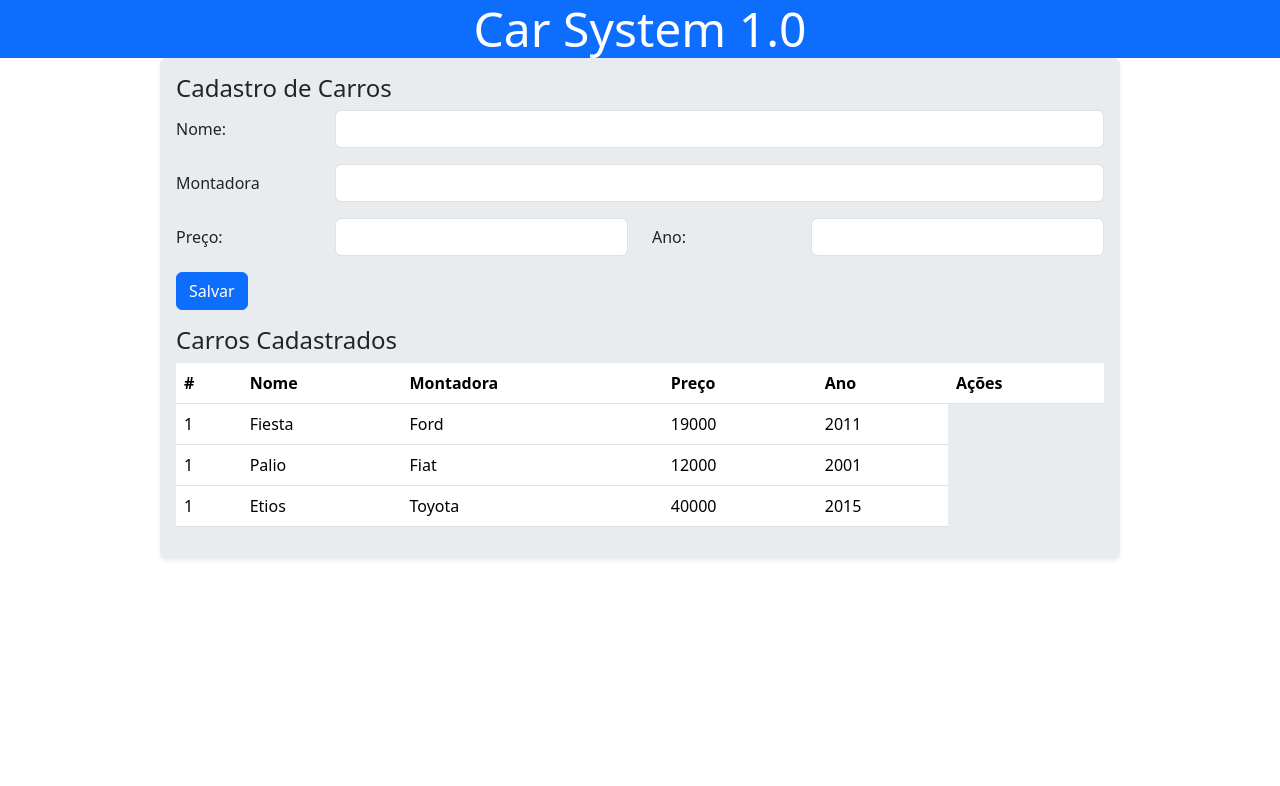
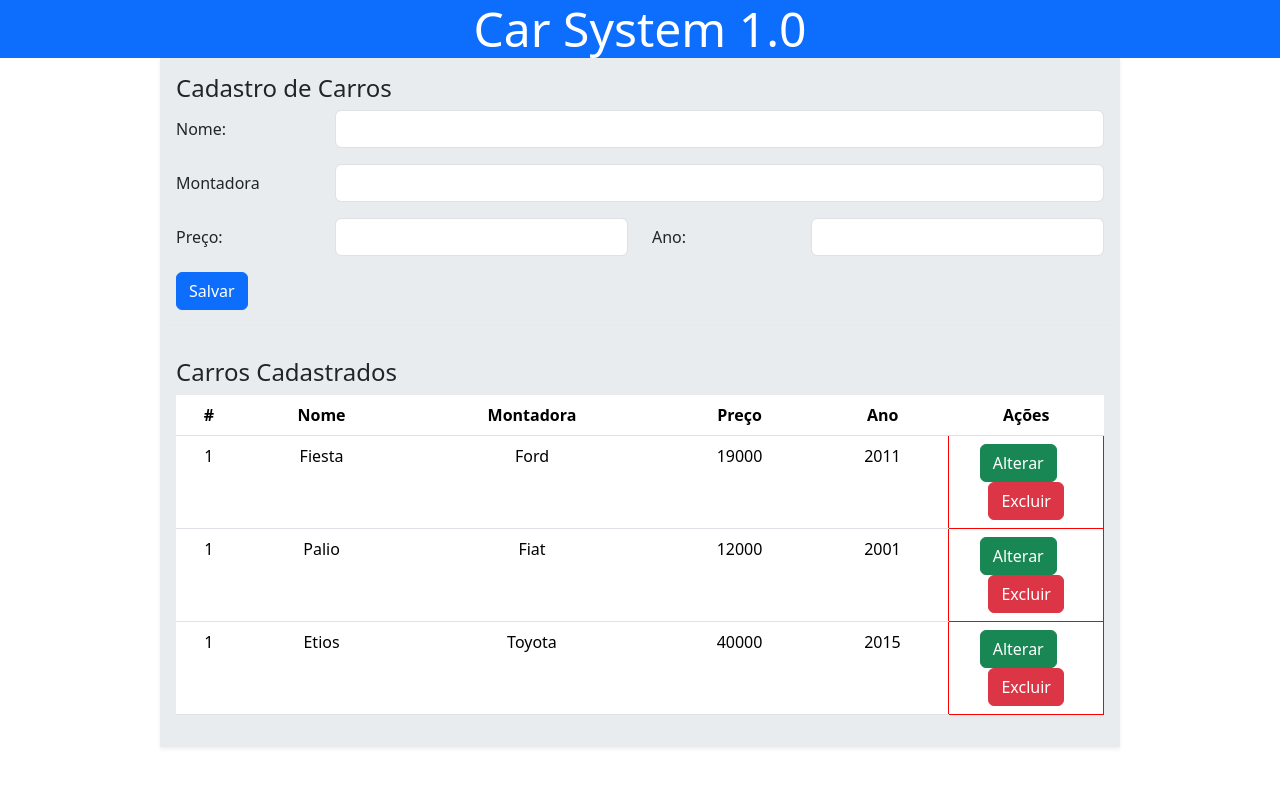
Before and after one commit to NicolasAFerro/angular_car, an Angular app: page / in a window 1280 px wide. Shown: the top 786 px of the page. Built offline with nearby package versions, Linux system fonts and the light colour scheme.

Commit message:
html botões de alterar e excluir

```diff
--- a/src/app/components/car/car.component.html
+++ b/src/app/components/car/car.component.html
@@ -1,3 +1,4 @@
+<div class="container-sm p-1 w-md-100 w-75 shadow-sm p-3 bg-body-secondary">
   <h4>Cadastro de Carros</h4>
   <form>
     <div class="row mb-3">
@@ -25,3 +26,4 @@
 
     <button type="submit" class="btn btn-primary">Salvar</button>
   </form>
+</div>
--- a/src/app/components/cars/cars.component.html
+++ b/src/app/components/cars/cars.component.html
@@ -1,17 +1,17 @@
+<app-car></app-car>
 <div
-  class="container-sm p-1 w-md-100 w-75 shadow-sm p-3 mb-5 bg-body-secondary rounded"
+  class="container-sm p-1 w-md-100 w-75 shadow-sm p-3 mb-5 bg-body-secondary"
 >
-  <app-car></app-car>
   <h4 class="mt-3">Carros Cadastrados</h4>
-  <table class="table">
+  <table class="table text-center">
     <thead>
       <tr>
-        <th scope="col">#</th>
+        <th scope="col ">#</th>
         <th scope="col">Nome</th>
         <th scope="col">Montadora</th>
         <th scope="col">Preço</th>
         <th scope="col">Ano</th>
-        <th scope="col">Ações</th>
+        <th scope="col ">Ações</th>
       </tr>
     </thead>
     <tbody>
@@ -21,6 +21,10 @@
         <td>{{ car.automaker }}</td>
         <td>{{ car.price }}</td>
         <td>{{ car.ano }}</td>
+        <td style="border: solid 1px red" class="col-2">
+          <button class="btn btn-success me-3">Alterar</button>
+          <button class="btn btn-danger">Excluir</button>
+        </td>
       </tr>
     </tbody>
   </table>
```
Lines whose indentation alone changed are shown as unchanged.
